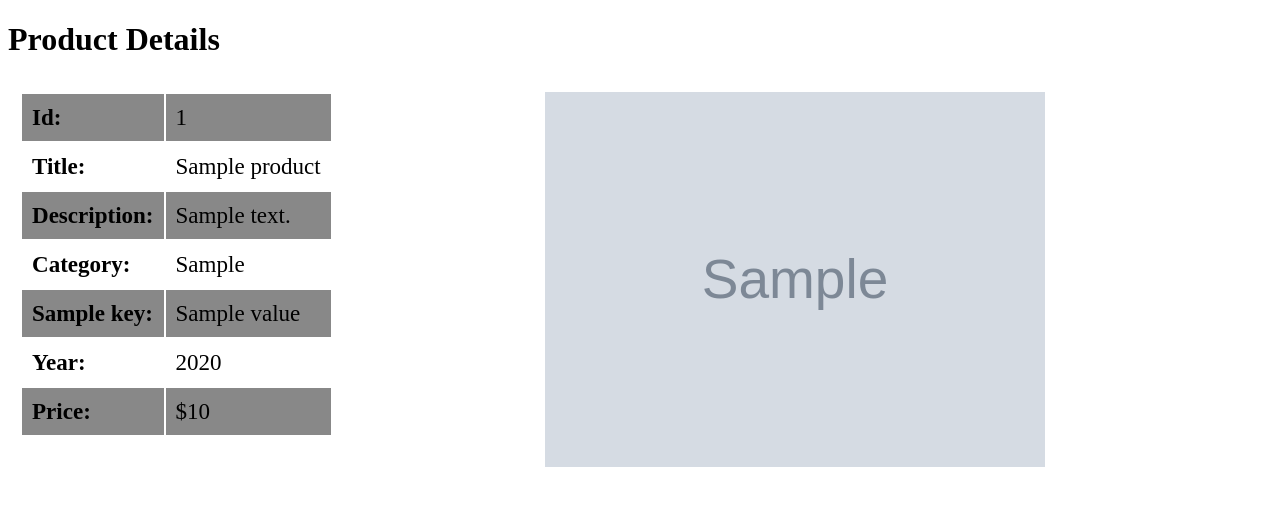
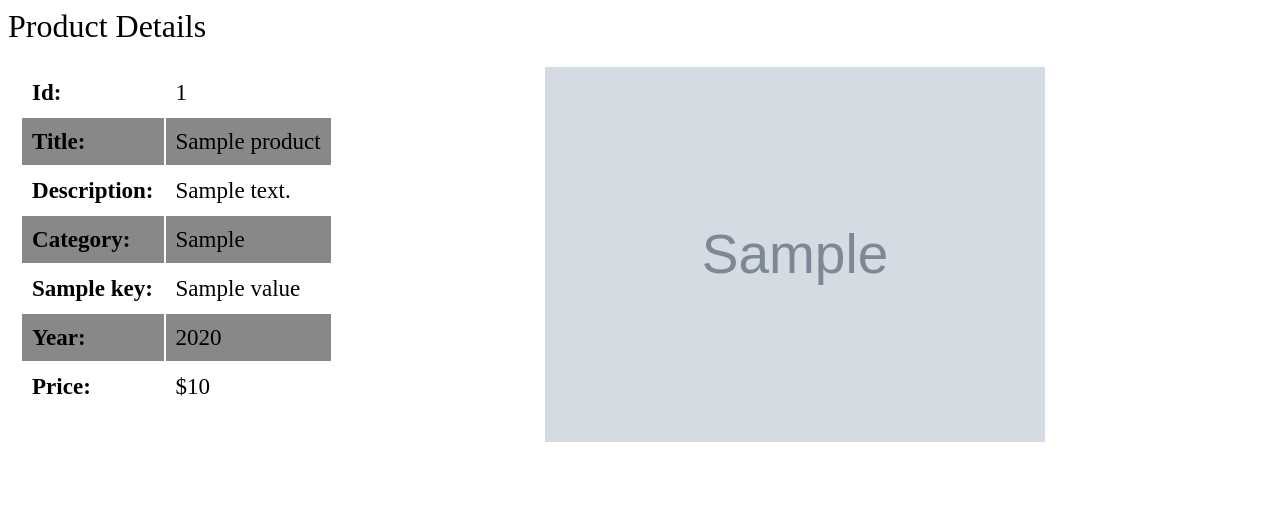
Before and after one commit to PrahladKulkarni/aws, a Spring app: page /product_details in a window 1280 px wide. Shown: the top 506 px of the page. Run offline with Thymeleaf, Linux system fonts and the light colour scheme; the template is opened without the code that fills it: most values are stand-ins (such as "Sample title", 1, 10 or a date in 2020); grey boxes marked "Sample" are stand-in pictures; data that the repository does not hold is empty; some web fonts are replaced.

Commit message:
Latest version of the ProductCatalogUI application code

```diff
--- a/application/ProductCatalogUI/src/main/resources/templates/product_details.html
+++ b/application/ProductCatalogUI/src/main/resources/templates/product_details.html
@@ -5,13 +5,25 @@
 
 <head>
     <meta http-equiv="Content-Type" content="text/html; charset=ISO-8859-1">
-    <style>
+    <title>Product Catalog: Product Details</title>
+    <style type="text/css" media="screen, print">
         body {
             background-color: white;
         }
 
-        table table tbody tr:nth-child(odd) {
-            background-color: [[${config.itemColor}]];;
+        @font-face {
+            font-family: "Unkempt";
+            src: url("https://my-favorite-things.s3.us-west-2.amazonaws.com/fonts/Unkempt-Bold.ttf");
+        }
+
+        div#header {
+            font-family: "Unkempt";
+            font-size: 200%;
+            padding-bottom: 10px;
+        }
+
+        table tbody tr:nth-child(even) {
+            background-color: [[${config.itemColor}]];
             color: black;
         }
 
@@ -24,13 +36,12 @@
             vertical-align: top;
         }
     </style>
-    <title>Sample Application - Product Details</title>
 </head>
 
 <body>
     <jsp:include page="logout.jsp" />
     <div th:replace="fragments.html :: metadata" />
-    <h1>Product Details</h1>
+    <div id="header">Product Details</div>
     <div th:if="${product} != null">
         <table width="100%">
             <tr>
```
Also changed, not shown: application/ProductCatalogUI/src/main/java/com/aws/vokunev/prodcatalog/dao/ApplicationConfigurationAccessor.java (+21 -2 lines), application/ProductCatalogUI/src/main/resources/templates/product_list.html (+33 -23 lines).
